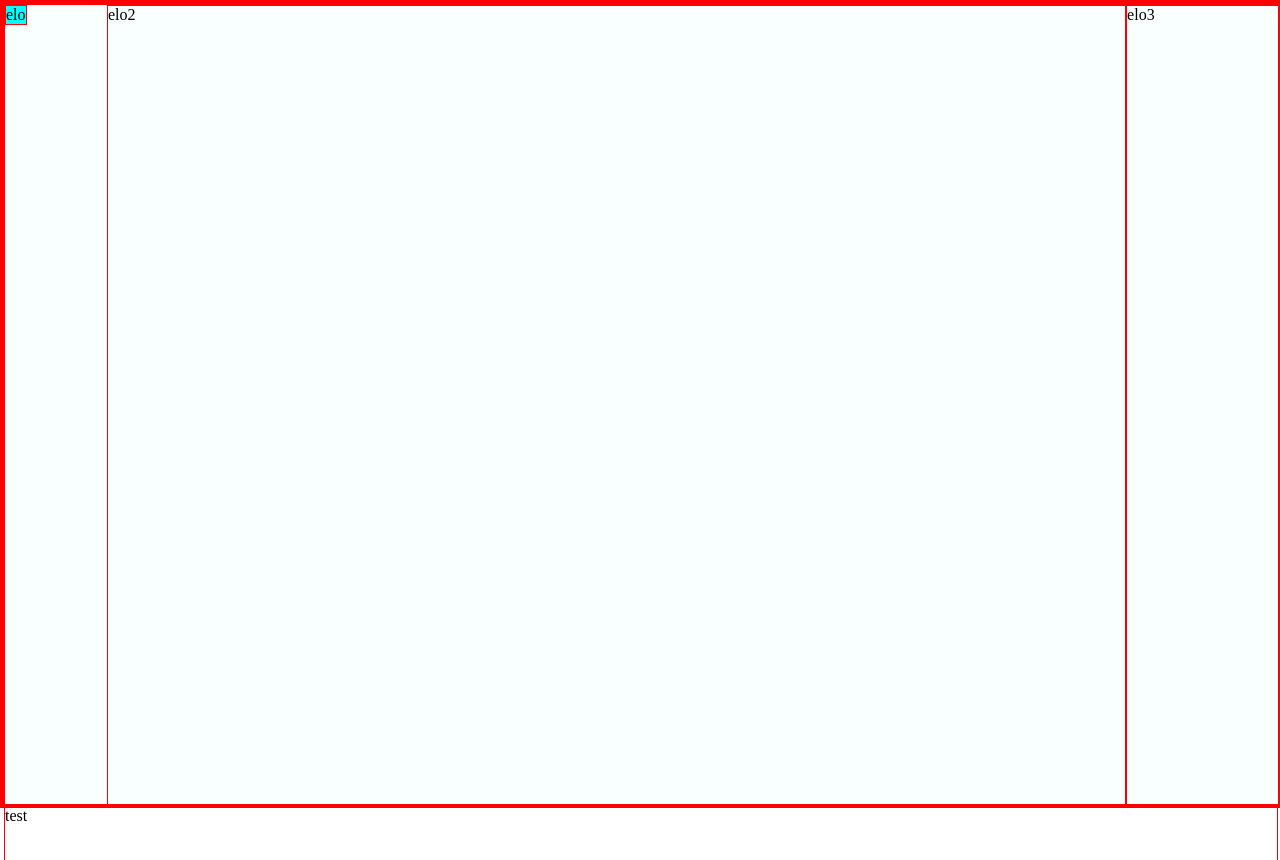
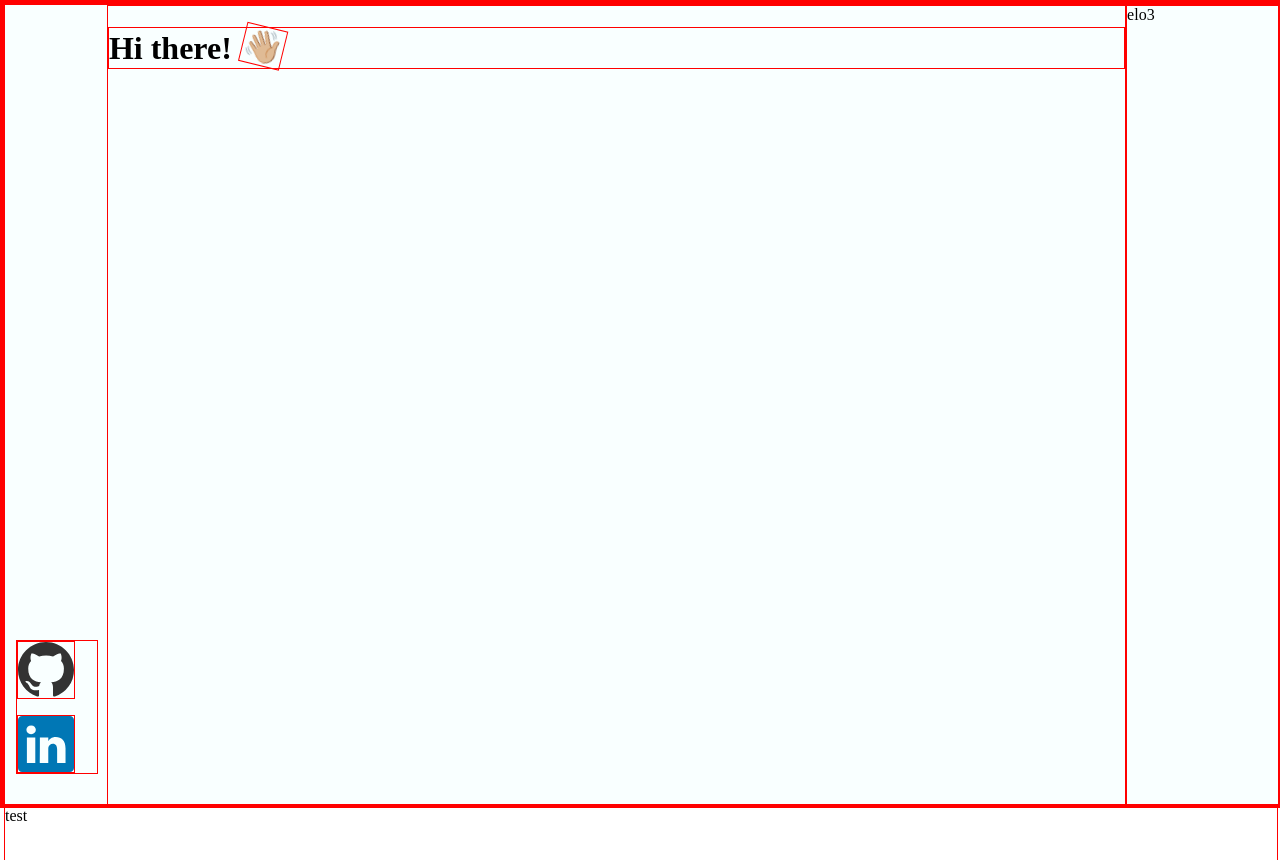
Before and after one commit to JakubSapko/JakubSapko.github.io, a React (Vite) app: page / in a window 1280 px wide. Shown: the top 860 px of the page. Built offline with nearby package versions, Linux system fonts and the light colour scheme.

Commit message:
add: icons components

```diff
--- a/package.json
+++ b/package.json
@@ -13,6 +13,7 @@
   "dependencies": {
     "react": "^18.2.0",
     "react-dom": "^18.2.0",
+    "react-icons": "^4.8.0",
     "sass": "^1.60.0"
   },
   "devDependencies": {
--- a/src/App.tsx
+++ b/src/App.tsx
@@ -1,3 +1,4 @@
+import { Icons } from "./Icons";
 import { Landing } from "./Landing";
 import { Layout } from "./Layout";
 
@@ -5,6 +6,7 @@ export const App = () => {
     return (
         <Layout>
             <Landing />
+            <Icons />
             <div className="panel">test</div>
         </Layout>
     );
--- /dev/null
+++ b/src/Icons.tsx
@@ -0,0 +1,14 @@
+import { BsGithub, BsLinkedin } from "react-icons/bs";
+import { IconContext } from "react-icons";
+export const Icons = () => {
+    return (
+        <div className="icons">
+            <IconContext.Provider value={{ color: "#333" }}>
+                <BsGithub />
+            </IconContext.Provider>
+            <IconContext.Provider value={{ color: "#0077B5" }}>
+                <BsLinkedin />
+            </IconContext.Provider>
+        </div>
+    );
+};
--- a/src/Landing.tsx
+++ b/src/Landing.tsx
@@ -1,8 +1,11 @@
 export const Landing = () => {
     return (
         <div className="landing-container">
-            <div className="icons">elo</div>
-            <div className="welcome-text-container">elo2</div>
+            <div className="welcome-text-container">
+                <h1>
+                    Hi there! <span className="hello-emoji">👋🏼</span>
+                </h1>
+            </div>
             <div className="theme-switcher-container">elo3</div>
         </div>
     );
--- a/src/styles.scss
+++ b/src/styles.scss
@@ -30,6 +30,8 @@ body {
 
 .welcome-text-container {
     grid-column: 2;
+    display: flex;
+    flex-direction: column;
 }
 
 .theme-switcher-container {
@@ -37,6 +39,54 @@ body {
 }
 
 .icons {
-    background-color: cyan;
+    top: 80vh;
+    left: 1rem;
     position: fixed;
+    width: 5rem;
+    display: flex;
+    flex-direction: column;
+    gap: 1rem;
+
+    * {
+        width: 3.5rem;
+        height: 3.5rem;
+        &:hover {
+            cursor: pointer;
+        }
+    }
 }
+
+@keyframes wave-anim {
+    0% {
+        transform: rotate(0deg);
+    }
+    10% {
+        transform: rotate(14deg);
+    }
+    20% {
+        transform: rotate(-8deg);
+    }
+    30% {
+        transform: rotate(14deg);
+    }
+    40% {
+        transform: rotate(-4deg);
+    }
+    50% {
+        transform: rotate(10deg);
+    }
+    60% {
+        transform: rotate(0deg);
+    }
+    100% {
+        transform: rotate(0deg);
+    }
+}
+
+.hello-emoji {
+    animation-name: wave-anim;
+    animation-duration: 2.5s;
+    animation-iteration-count: infinite;
+    transform-origin: 70% 70%;
+    display: inline-block;
+}
```
Also changed, not shown: 1 other file (tests, documents, lock files or other folders).
